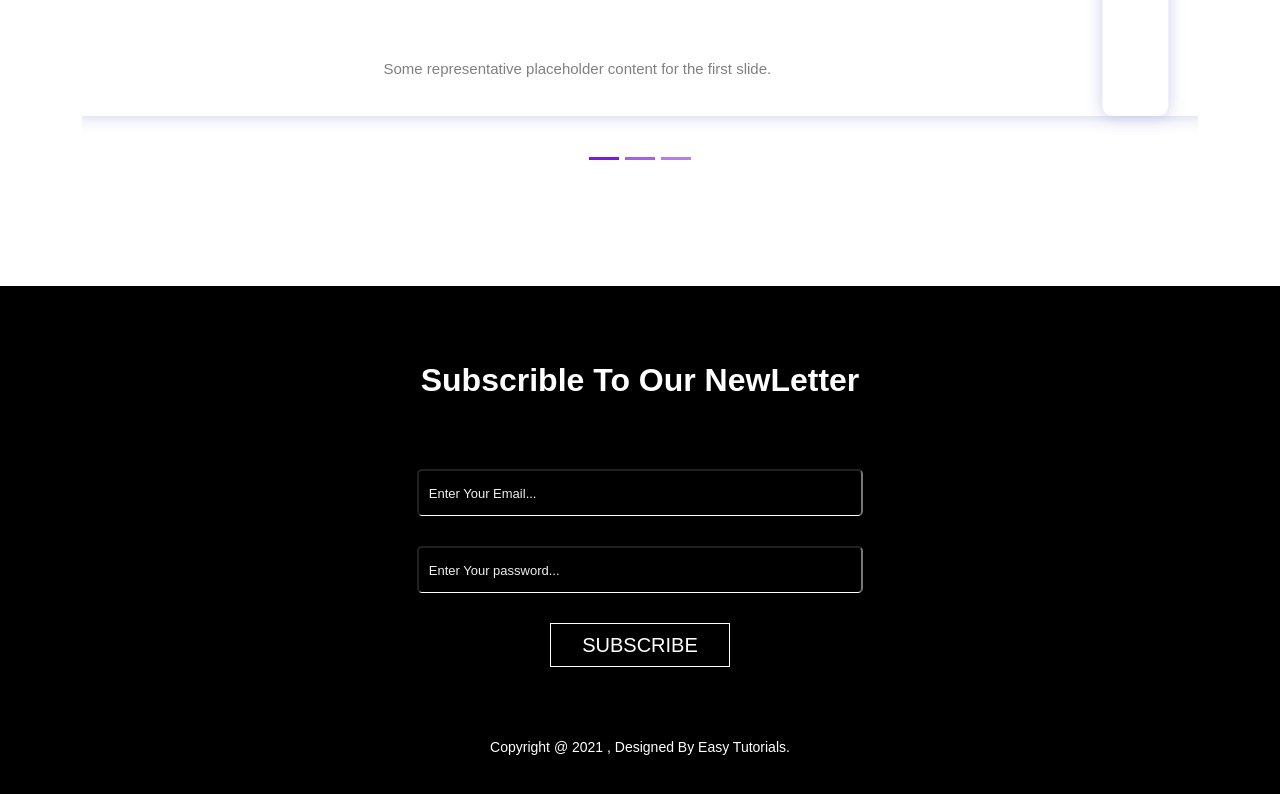
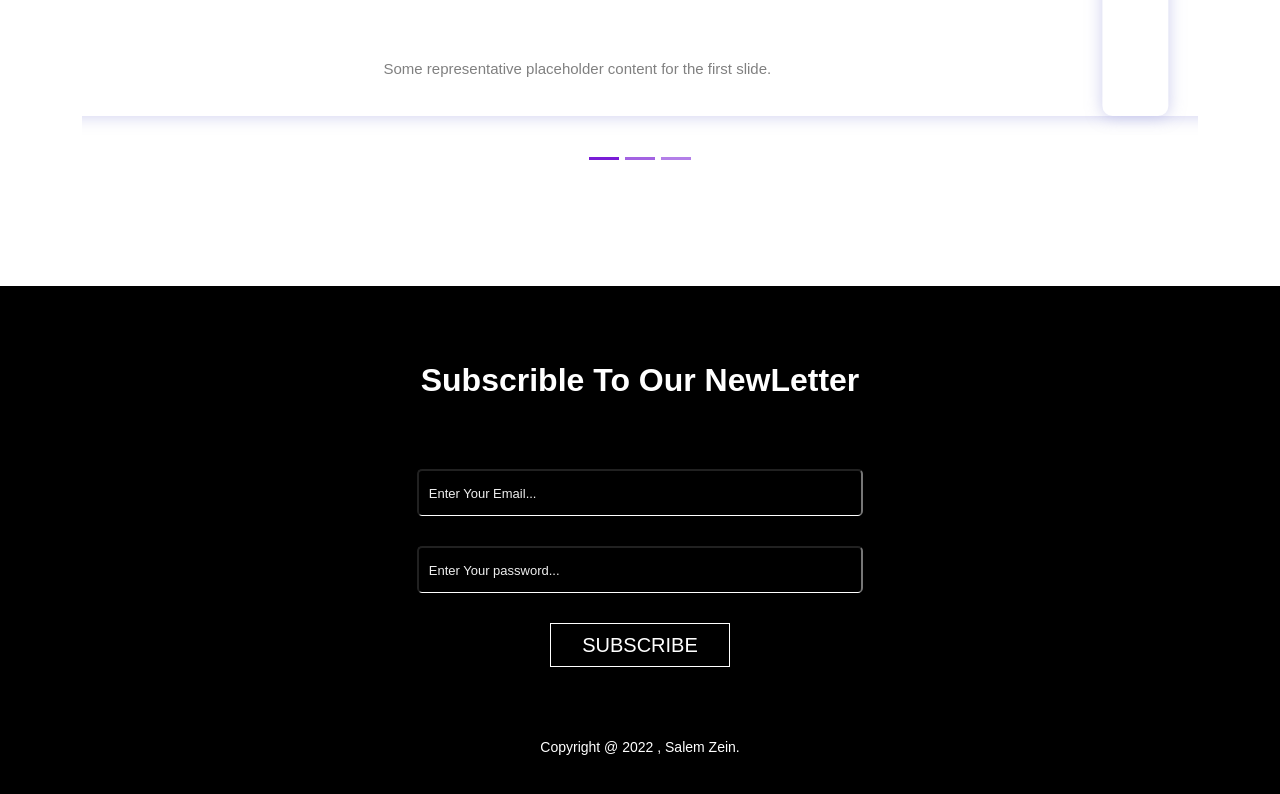
Before and after one commit to salemzein/templates, a plain HTML site: page index.html in a window 1280 px wide. Shown: the part 2793-3587 px from the top of the page. Drawn offline with nearby package versions, Linux system fonts and the light colour scheme.

Commit message:
new file

```diff
--- a/index.html
+++ b/index.html
@@ -202,7 +202,7 @@
           <input type="password" placeholder="Enter Your password..."required>
 
           <button type="submit" >SUBSCRIBE</button>
-          <small>Copyright @ 2021 , Designed By Easy Tutorials.</small>
+          <small>Copyright @ 2022 , Salem Zein.</small>
         </form>
       </div>
     </section>
```
